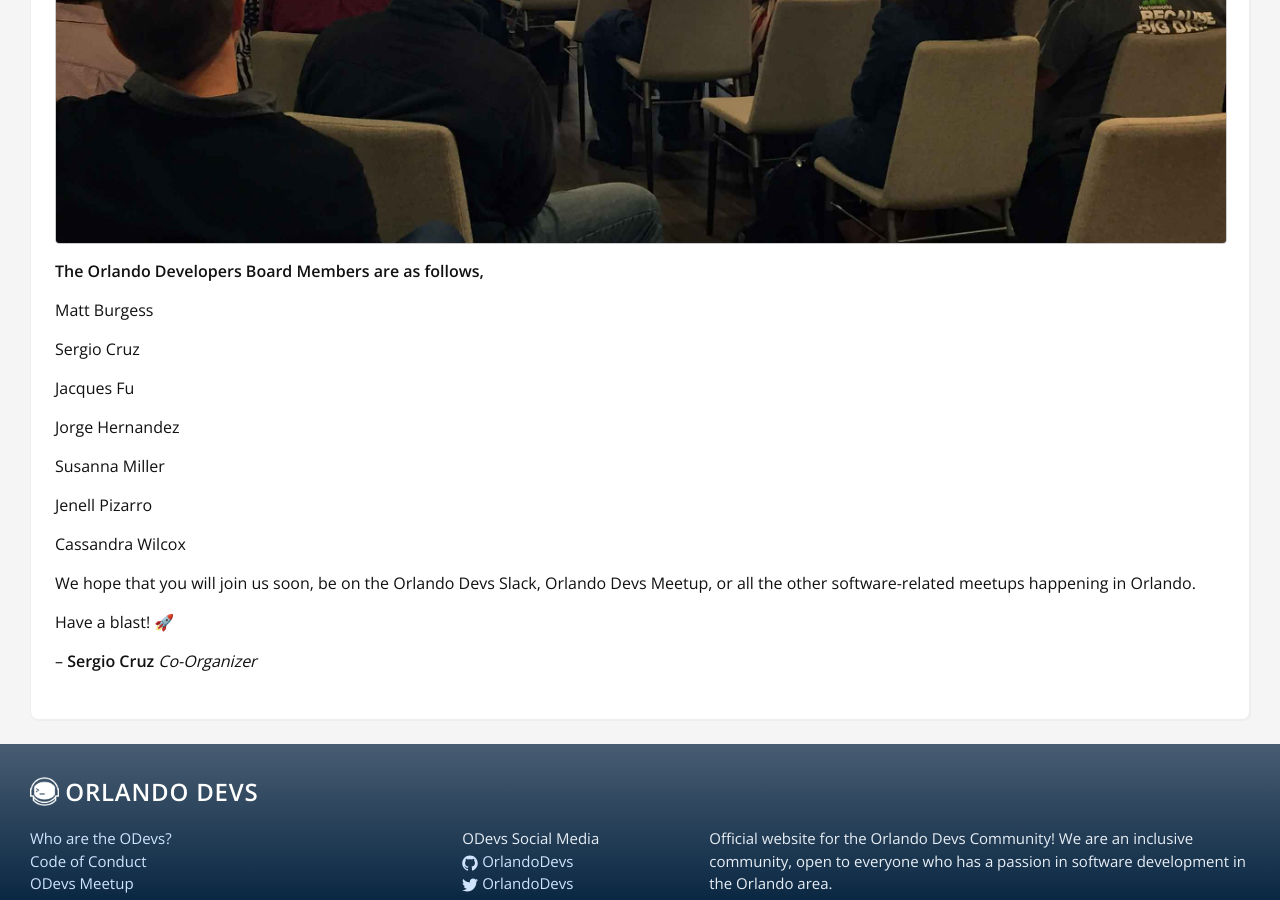
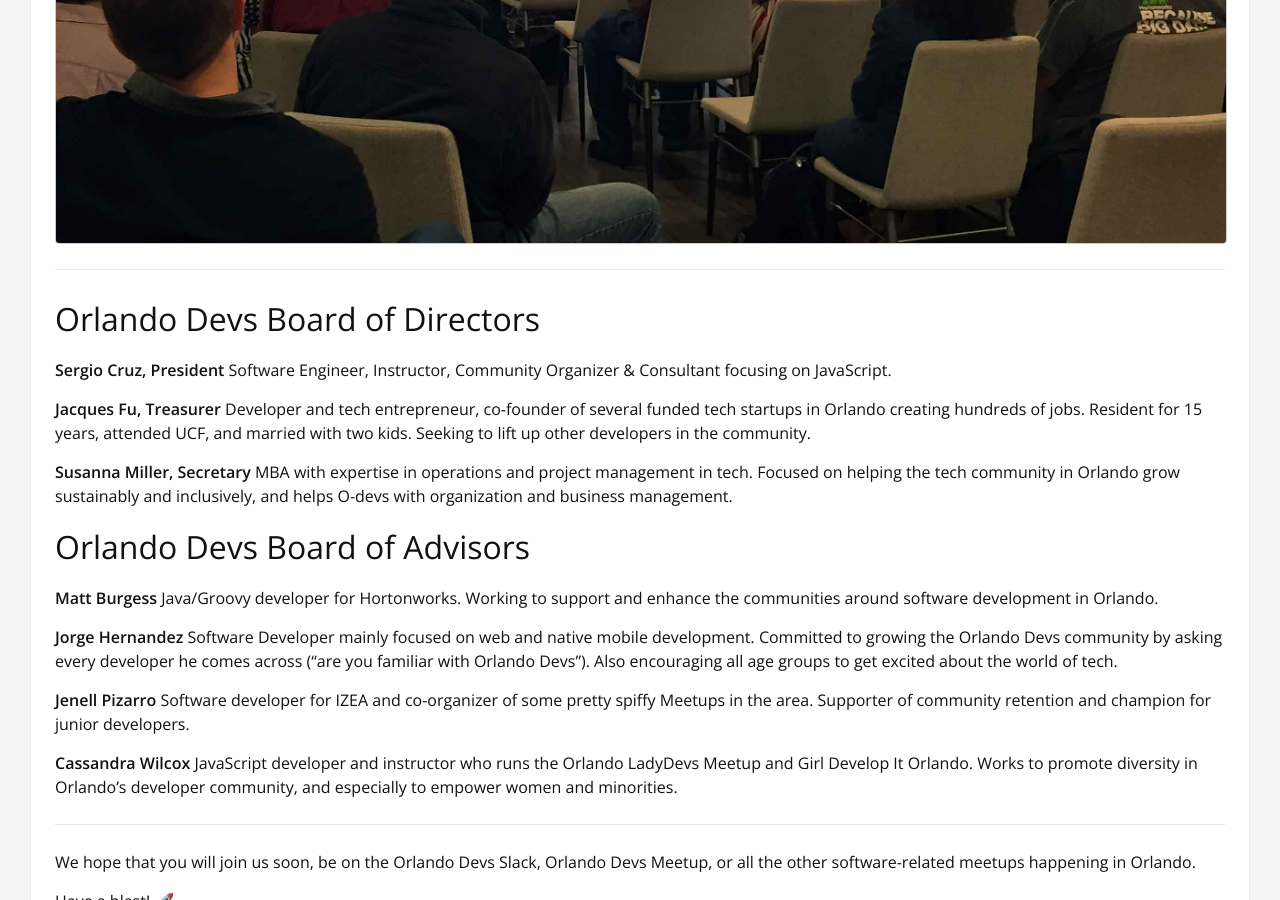
Before and after one commit to OrlandoDevs/orlandodevs.github.io, a Jekyll site: the page built from about.md, in a window 1280 px wide and 900 px high, scrolled down 552 px. Built offline with Jekyll 4.4.1, drawn with Linux system fonts in a browser that asks for light colours.

Commit message:
feat(about): added bios for each board member and grouped by Directors, Advisiors

```diff
--- a/about.md
+++ b/about.md
@@ -11,23 +11,33 @@ We do that by hanging out on the [Orlando Devs Slack channel]({{ site.baseurl }}
 
 <img src="/assets/bg.jpg" alt="Orlando Devs Meetup" class="img-border">
 
+---
 
-**The Orlando Developers Board Members are as follows,**
+## Orlando Devs Board of Directors
 
-Matt Burgess
+**Sergio Cruz, President**
+Software Engineer, Instructor, Community Organizer & Consultant focusing on JavaScript.
 
-Sergio Cruz
+**Jacques Fu, Treasurer**
+Developer and tech entrepreneur, co-founder of several funded tech startups in Orlando creating hundreds of jobs. Resident for 15 years, attended UCF, and married with two kids. Seeking to lift up other developers in the community.
 
-Jacques Fu
+**Susanna Miller, Secretary**
+MBA with expertise in operations and project management in tech. Focused on helping the tech community in Orlando grow sustainably and inclusively, and helps O-devs with organization and business management.
 
-Jorge Hernandez
+## Orlando Devs Board of Advisors
+**Matt Burgess**
+Java/Groovy developer for Hortonworks. Working to support and enhance the communities around software development in Orlando.
 
-Susanna Miller
+**Jorge Hernandez**
+Software Developer mainly focused on web and native mobile development. Committed to growing the Orlando Devs community by asking every developer he comes across (“are you familiar with Orlando Devs”). Also encouraging all age groups to get excited about the world of tech.
 
-Jenell Pizarro
+**Jenell Pizarro**
+Software developer for IZEA and co-organizer of some pretty spiffy Meetups in the area. Supporter of community retention and champion for junior developers.
 
-Cassandra Wilcox
+**Cassandra Wilcox**
+JavaScript developer and instructor who runs the Orlando LadyDevs Meetup and Girl Develop It Orlando. Works to promote diversity in Orlando’s developer community, and especially to empower women and minorities.
 
+---
 
 We hope that you will join us soon, be on the Orlando Devs Slack, Orlando Devs Meetup, or all the other software-related meetups happening in Orlando.
 
```
